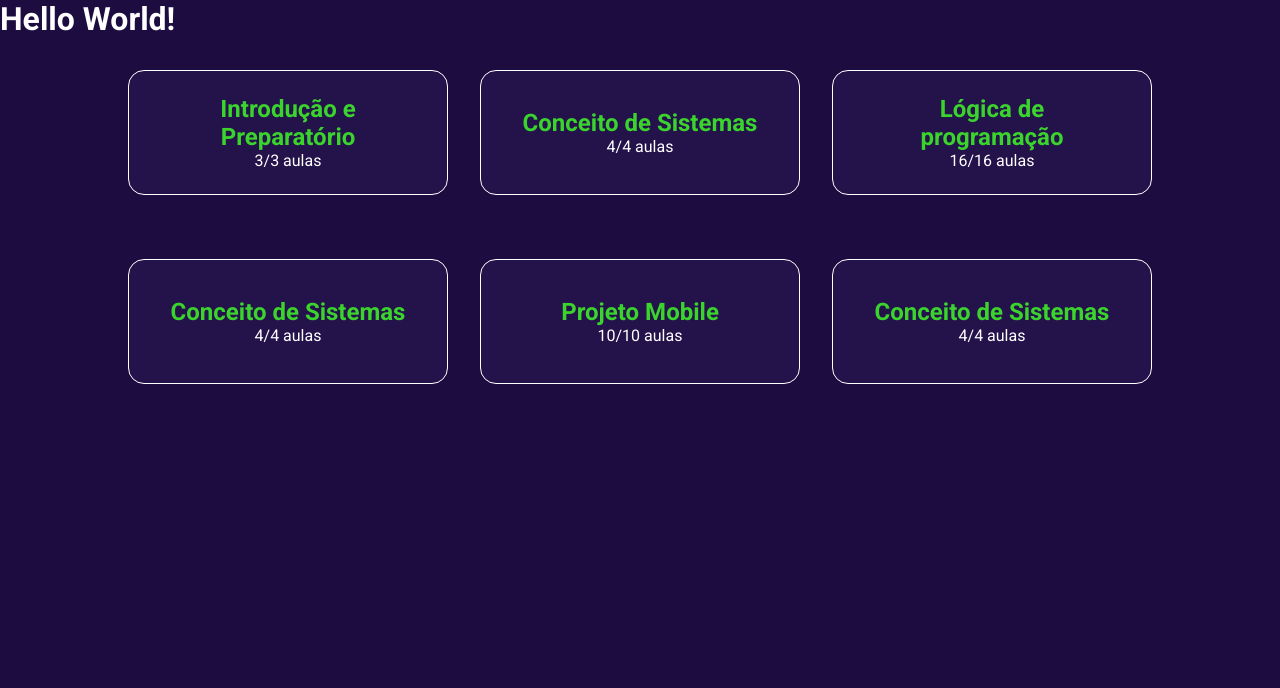
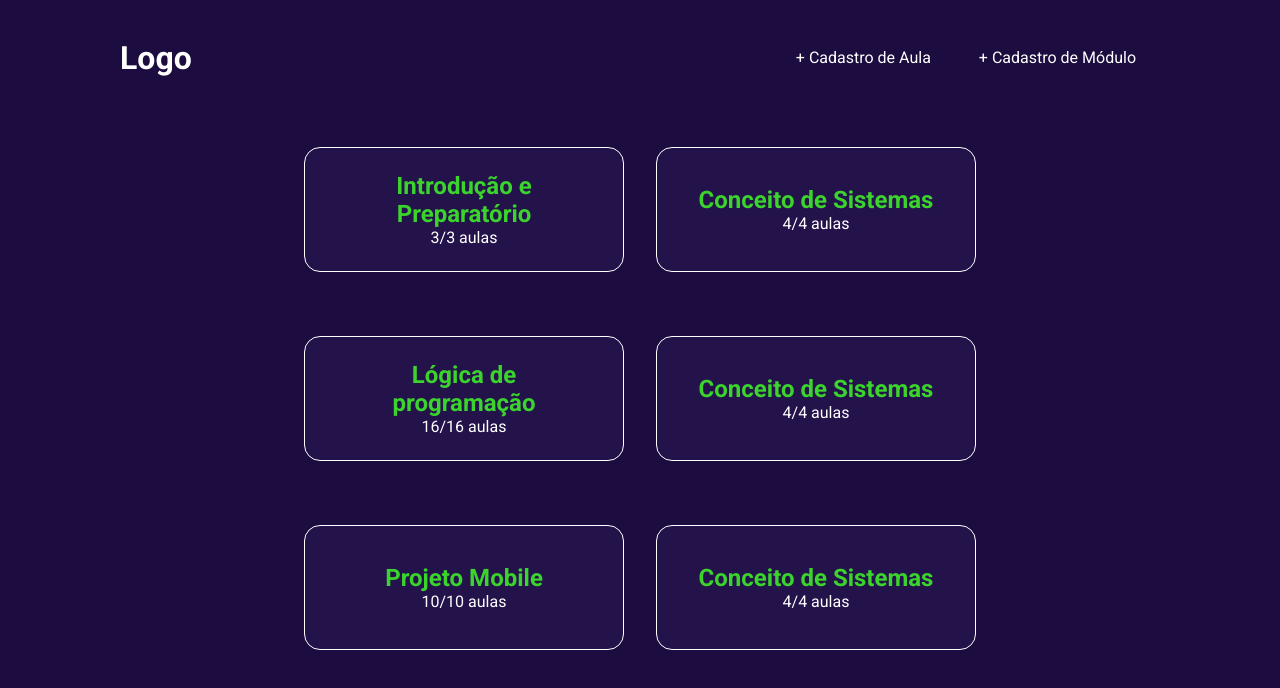
Before and after one commit to guiprais/verzel-fe, a React (Create React App) app: page / in a window 1280 px wide. Shown: the top 688 px of the page. Built offline with nearby package versions, Linux system fonts and the light colour scheme.

Commit message:
feat: add component Header

```diff
--- a/src/pages/Home/App.tsx
+++ b/src/pages/Home/App.tsx
@@ -1,11 +1,12 @@
 import { Card } from '../components/Card';
+import { Header } from '../components/Header';
 
 import styles from './styles.module.scss';
 
 export const App = () => {
   return (
-    <div>
-      <h1>Hello World!</h1>
+    <div className={styles.container}>
+      <Header />
       <div className={styles.cardsContainer}>
         <Card name="Introdução e Preparatório" classes="3/3 aulas" />
         <Card name="Conceito de Sistemas" classes="4/4 aulas" />
--- a/src/pages/Home/styles.module.scss
+++ b/src/pages/Home/styles.module.scss
@@ -1,3 +1,7 @@
+.container {
+  width: 85%;
+  margin: 0 auto;
+
   .cardsContainer {
     display: flex;
     flex-wrap: wrap;
@@ -10,3 +14,4 @@
       margin: 2rem 1rem;
     }
   }
+}
--- a/src/pages/components/Card/styles.module.scss
+++ b/src/pages/components/Card/styles.module.scss
@@ -15,6 +15,7 @@
 
   &:hover {
     filter: brightness(0.8);
+    border: 1px solid var(--green);
   }
 
   div {
--- /dev/null
+++ b/src/pages/components/Header/index.tsx
@@ -0,0 +1,15 @@
+import styles from './styles.module.scss';
+
+export const Header = () => {
+  return (
+    <div className={styles.container}>
+      <h1>Logo</h1>
+      <nav>
+        <ul>
+          <li>+ Cadastro de Aula</li>
+          <li>+ Cadastro de Módulo</li>
+        </ul>
+      </nav>
+    </div>
+  );
+};
--- /dev/null
+++ b/src/pages/components/Header/styles.module.scss
@@ -0,0 +1,21 @@
+.container {
+  display: flex;
+  justify-content: space-between;
+  align-items: center;
+  padding: 1.5rem;
+
+  ul {
+    display: flex;
+    list-style: none;
+
+    li {
+      padding: 1.5rem;
+
+      transition: all 0.3s ease;
+
+      &:hover {
+        background-color: var(--green);
+      }
+    }
+  }
+}
```
Lines whose indentation alone changed are shown as unchanged.
